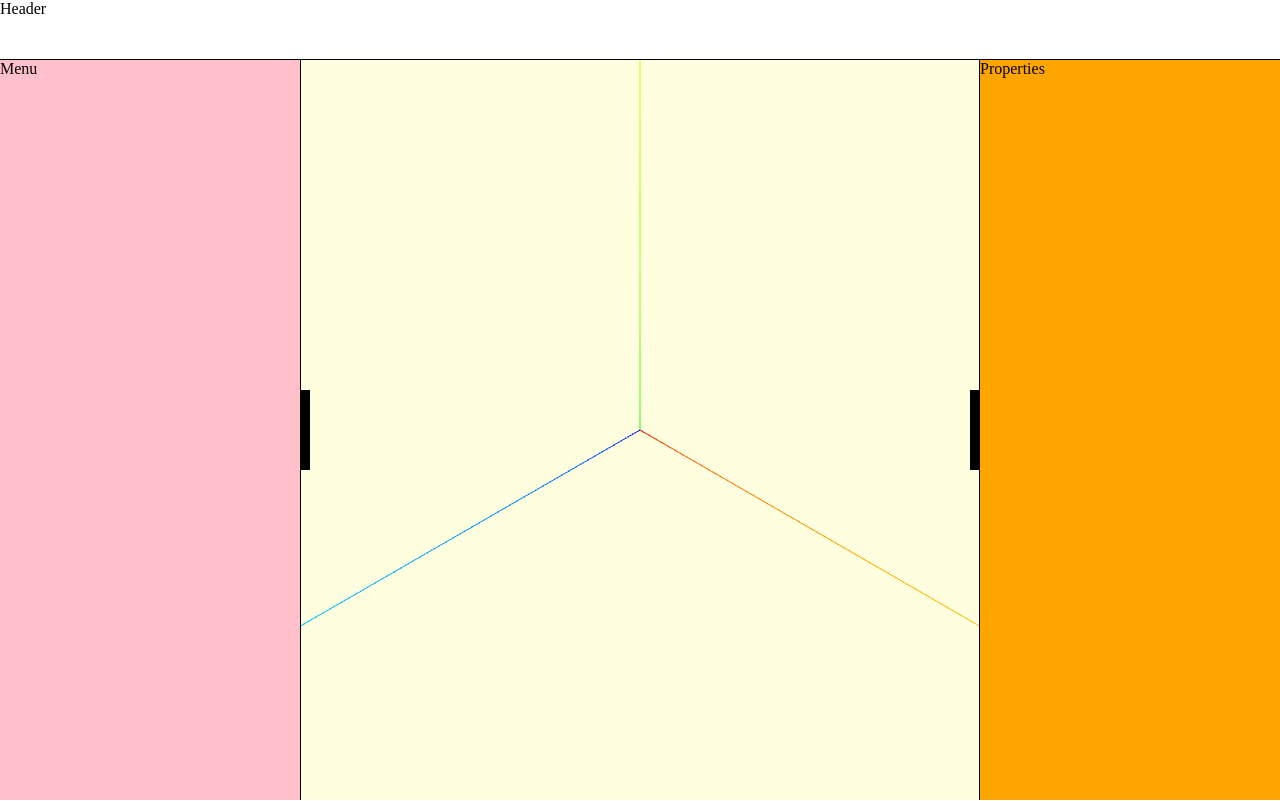
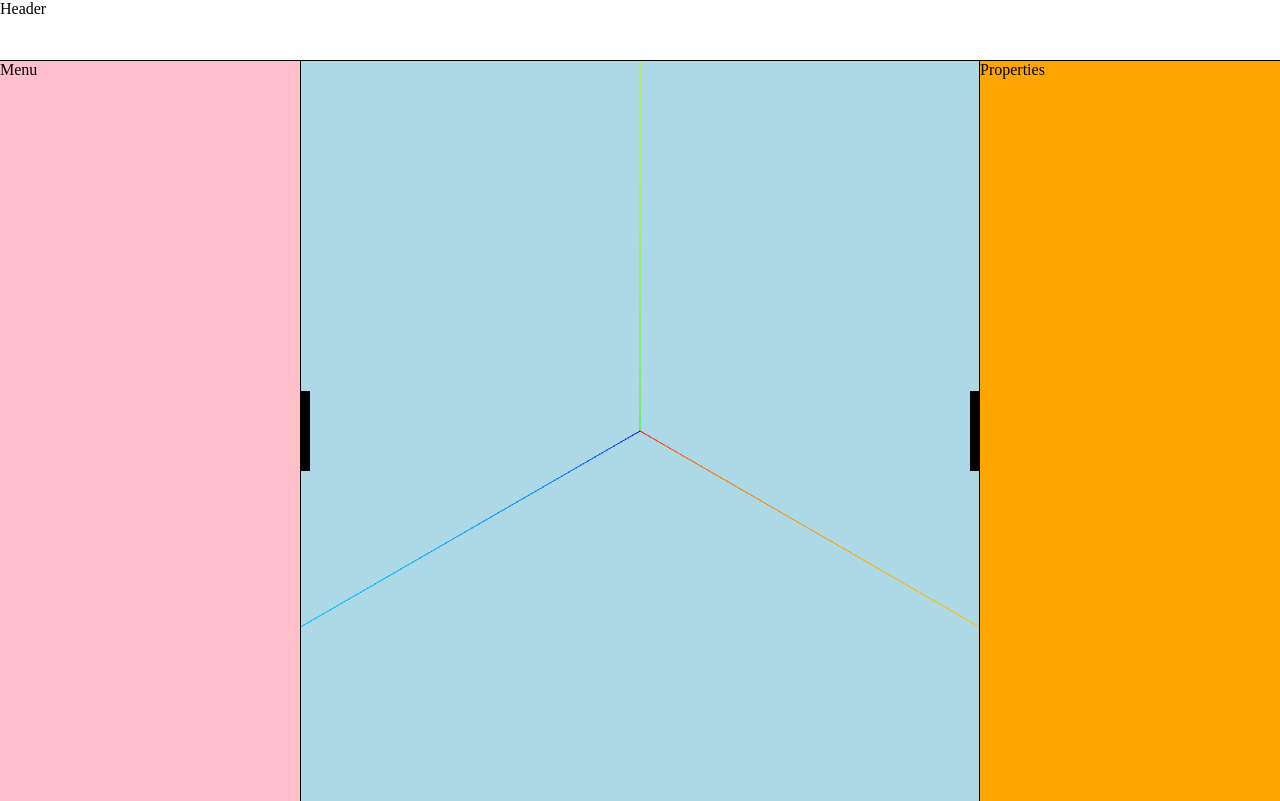
Before and after one commit to Browinee/home-decoration-editor, a React (Vite) app: page / in a window 1280 px wide. Built offline with nearby package versions, Linux system fonts and the light colour scheme.

Commit message:
feat: add 2d layer

```diff
--- a/src/App.css
+++ b/src/App.css
@@ -39,7 +39,8 @@ body {
       width: 300px;
       height: calc(100vh - 60px);
       background: pink;
-transition: left 0.5s ease-in-out,right 0.5s ease-in-out;
+      transition: left 0.5s ease-in-out, right 0.5s ease-in-out;
+      z-index: 10;
     }
     .Menu {
       left: 0;
@@ -50,5 +51,16 @@ transition: left 0.5s ease-in-out,right 0.5s ease-in-out;
       background: orange;
       border-left: 1px solid #000;
     }
+    .Main {
+      position: relative;
+      #threejs-3d-container {
+        position: absolute;
+        z-index: 1;
+      }
+      #threejs-2d-container {
+        position: absolute;
+        z-index: 2;
+      }
+    }
   }
 }
--- a/src/components/Main/index.tsx
+++ b/src/components/Main/index.tsx
@@ -1,24 +1,17 @@
-import { useEffect, useRef } from "react";
+import { useThreeRenderer } from "./useThreeRenderer";
 import { init3D } from "./init-3d";
+import { init2D } from "./init-2d";
 
 function Main() {
-    const containerRef = useRef<HTMLDivElement>(null);
+    const { containerRef: container3DRef } = useThreeRenderer(init3D);
+    const { containerRef: container2DRef } = useThreeRenderer(init2D);
 
-    useEffect(() => {
-        if (!containerRef.current) return;
-
-        const { scene } = init3D(containerRef.current);
-
-        return () => {
-            if (containerRef.current) {
-                containerRef.current.innerHTML = '';
-            }
-        }
-    }, []);
-
-    return <div className="Main">
-         <div ref={containerRef}></div>
-    </div>
+    return (
+        <div className="Main">
+            <div ref={container3DRef} id="threejs-3d-container"></div>
+            <div ref={container2DRef} id="threejs-2d-container"></div>
+        </div>
+    );
 }
 
 export default Main;
--- /dev/null
+++ b/src/components/Main/init-2d.ts
@@ -0,0 +1,116 @@
+import * as THREE from 'three';
+import {
+    OrbitControls
+} from 'three/addons/controls/OrbitControls.js';
+
+// 創建場景和基本設置
+const createScene = () => {
+    const scene = new THREE.Scene();
+
+    // 添加坐標軸輔助器
+    const axesHelper = new THREE.AxesHelper(500);
+    scene.add(axesHelper);
+
+    return scene;
+};
+
+// 設置燈光
+const setupLights = (scene: THREE.Scene) => {
+    // 方向光
+    const directionalLight = new THREE.DirectionalLight(0xffffff);
+    directionalLight.position.set(500, 400, 300);
+    scene.add(directionalLight);
+
+    // 環境光
+    const ambientLight = new THREE.AmbientLight(0xffffff);
+    scene.add(ambientLight);
+};
+
+// 創建相機
+const createCamera = () => {
+    const width = window.innerWidth;
+    const height = window.innerHeight - 60;
+
+    const camera = new THREE.PerspectiveCamera(60, width / height, 1, 10000);
+    camera.position.set(500, 500, 500);
+    camera.lookAt(0, 0, 0);
+
+    return camera;
+};
+
+// 創建渲染器
+const createRenderer = () => {
+    const width = window.innerWidth;
+    const height = window.innerHeight - 60;
+
+    const renderer = new THREE.WebGLRenderer({
+        antialias: true
+    });
+    renderer.setSize(width, height);
+    renderer.setClearColor('lightblue');
+
+    return renderer;
+};
+
+// 設置渲染循環
+const setupRenderLoop = (renderer: THREE.WebGLRenderer, scene: THREE.Scene, camera: THREE.Camera) => {
+    const render = () => {
+        renderer.render(scene, camera);
+        requestAnimationFrame(render);
+    };
+
+    render();
+};
+
+// 設置視窗調整
+const setupWindowResize = (renderer: THREE.WebGLRenderer, camera: THREE.PerspectiveCamera) => {
+    window.onresize = function () {
+        const width = window.innerWidth;
+        const height = window.innerHeight - 60;
+
+        renderer.setSize(width, height);
+
+        camera.aspect = width / height;
+        camera.updateProjectionMatrix();
+    };
+};
+
+// 設置控制器
+const setupControls = (camera: THREE.Camera, renderer: THREE.WebGLRenderer) => {
+    const controls = new OrbitControls(camera, renderer.domElement);
+    return controls;
+};
+
+// 主要的初始化函數
+export function init2D(dom: HTMLElement) {
+    // 1. 創建場景
+    const scene = createScene();
+
+    // 2. 設置燈光
+    setupLights(scene);
+
+    // 3. 創建相機
+    const camera = createCamera();
+
+    // 4. 創建渲染器
+    const renderer = createRenderer();
+
+    // 5. 設置渲染循環
+    setupRenderLoop(renderer, scene, camera);
+
+    // 6. 將渲染器添加到 DOM
+    dom.append(renderer.domElement);
+
+    // 7. 設置視窗調整
+    setupWindowResize(renderer, camera);
+
+    // 8. 設置控制器
+    const controls = setupControls(camera, renderer);
+
+    return {
+        scene,
+        camera,
+        renderer,
+        controls
+    };
+}
--- /dev/null
+++ b/src/components/Main/useThreeRenderer.ts
@@ -0,0 +1,21 @@
+import { useEffect, useRef } from "react";
+
+type InitFunction = (dom: HTMLElement) => { scene: any; [key: string]: any };
+
+export const useThreeRenderer = (initFunction: InitFunction) => {
+    const containerRef = useRef<HTMLDivElement>(null);
+
+    useEffect(() => {
+        if (!containerRef.current) return;
+
+        const threeInstance = initFunction(containerRef.current);
+
+        return () => {
+            if (containerRef.current) {
+                containerRef.current.innerHTML = '';
+            }
+        };
+    }, [initFunction]);
+
+    return { containerRef };
+};
```
